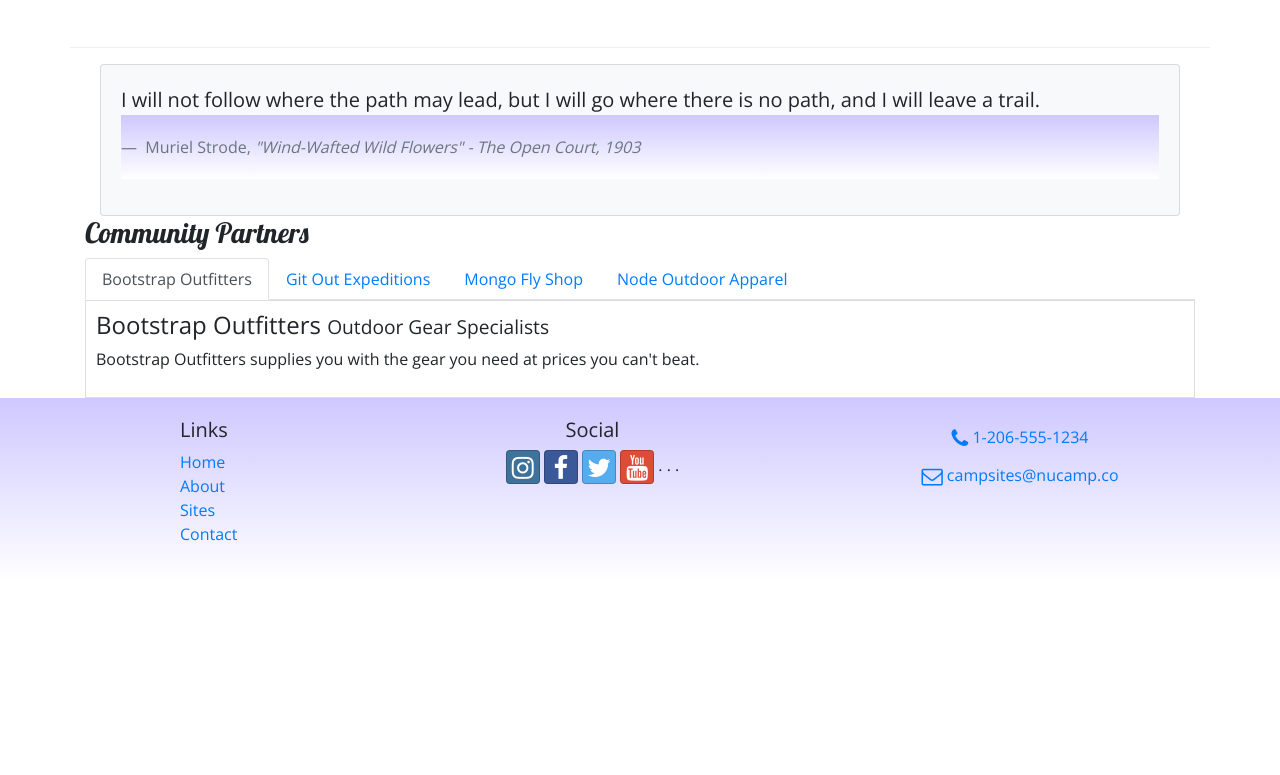
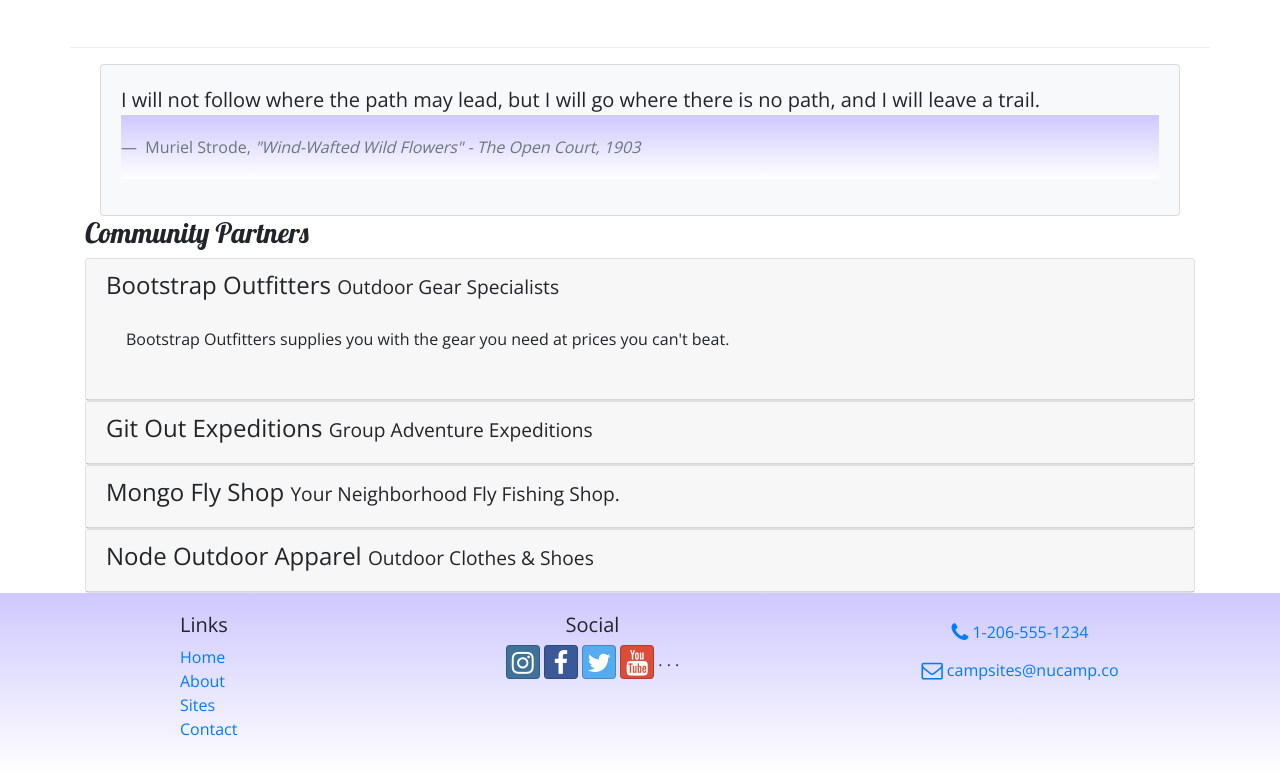
Before and after one commit to laylar/nucamp-bootstrap, a website: page aboutus.html in a window 1280 px wide. Shown: the part 653-1428 px from the top of the page. Before the commit the page ends 1235 px from the top, so only its background shows below. Drawn offline with nearby package versions, Linux system fonts and the light colour scheme.

Commit message:
issue #3 added accordian to About page

```diff
--- a/aboutus.html
+++ b/aboutus.html
@@ -105,30 +105,63 @@
         <div class="row">
             <div class="col">
                 <h3>Community Partners</h3>
-                <ul class="nav nav-tabs">
-                    <li class="nav-item"><a class="nav-link active" href="#bootstrap" role="tab" data-toggle="tab"> Bootstrap Outfitters </a></li>
-                    <li class="nav-item"><a class="nav-link" href="#git" role="tab" data-toggle="tab"> Git Out Expeditions </a></li>
-                    <li class="nav-item"><a class="nav-link" href="#mongo" role="tab" data-toggle="tab"> Mongo Fly Shop </a></li>
-                    <li class="nav-item"><a class="nav-link" href="#node" role="tab" data-toggle="tab"> Node Outdoor Apparel </a></li>
-                </ul>
 
-
-                <div class="tab-content">
-                    <div role="tabpanel" class="tab-pane fade show active" id="bootstrap">
-                        <h4>Bootstrap Outfitters <small>Outdoor Gear Specialists</small></h4>
-                        <p class="d-none d-sm-block">Bootstrap Outfitters supplies you with the gear you need at prices you can't beat.</p>
+                <div id="accordian">
+                    <div class="card">
+                        <div role="tab" class="card-header">
+                            <h4>
+                                <a data-toggle="collapse" data-target="#bootstrap">
+                                    Bootstrap Outfitters <small>Outdoor Gear Specialists</small>
+                                </a>
+                            </h4>
+                            <div class="collapse show" id="bootstrap" data-parent="#accordian">
+                                <div class="card-body">
+                                    <p class="d-none d-sm-block">Bootstrap Outfitters supplies you with the gear you need at prices you can't beat.</p>
+                                </div>
+                            </div>
+                        </div>
                     </div>
-                    <div role="tabpanel" class="tab-pane fade" id="git">
-                        <h4>Git Out Expeditions <small>Group Adventure Expeditions</small></h4>
-                        <p class="d-none d-sm-block">Join Git Out Expeditions to explore new horizons with a group of other adventurers!</p>
+                    <div class="card">
+                        <div role="tab" class="card-header">
+                            <h4>
+                                <a class="collapsed" data-toggle="collapse" data-target="#git">
+                                    Git Out Expeditions <small>Group Adventure Expeditions</small>
+                                </a>
+                            </h4>
+                            <div class="collapse" id="git" data-parent="#accordian">
+                                <div class="card-body">
+                                    <p class="d-none d-sm-block">Join Git Out Expeditions to explore new horizons with a group of other adventurers!</p>
+                                </div>
+                            </div>
+                        </div>
                     </div>
-                    <div role="tabpanel" class="tab-pane fade" id="mongo">
-                        <h4>Mongo Fly Shop <small>Your Neighborhood Fly Fishing Shop.</small></h4>
-                        <p class="d-none d-sm-block">Need a new fishing pole, a tacklebox, or flies of all kinds? Stop by Mongo Fly Shop.</p>
+                    <div class="card">
+                        <div role="tab" class="card-header">
+                            <h4>
+                                <a class="collapsed" data-toggle="collapse" data-target="#mongo">
+                                    Mongo Fly Shop <small>Your Neighborhood Fly Fishing Shop.</small>
+                                </a>
+                            </h4>
+                            <div class="collapse" id="mongo" data-parent="#accordian">
+                                <div class="card-body">
+                                    <p class="d-none d-sm-block">Need a new fishing pole, a tacklebox, or flies of all kinds? Stop by Mongo Fly Shop.</p>
+                                </div>
+                            </div>
+                        </div>
                     </div>
-                    <div role="tabpanel" class="tab-pane fade" id="node">
-                        <h4>Node Outdoor Apparel <small>Outdoor Clothes & Shoes</small></h4>
-                        <p class="d-none d-sm-block">From polar fleeces to swimsuits, hiking boots to waders, a visit to Node will be sure to get you covered.</p>
+                    <div class="card">
+                        <div role="tab" class="card-header">
+                            <h4>
+                                <a class="collapsed" data-toggle="collapse" data-target="#node">
+                                    Node Outdoor Apparel <small>Outdoor Clothes & Shoes</small>
+                                </a>
+                            </h4>
+                            <div class="collapse" id="node" data-parent="#accordian">
+                                <div class="card-body">
+                                    <p class="d-none d-sm-block">From polar fleeces to swimsuits, hiking boots to waders, a visit to Node will be sure to get you covered.</p>
+                                </div>
+                            </div>
+                        </div>
                     </div>
                 </div>
             </div>
--- a/css/styles.css
+++ b/css/styles.css
@@ -35,9 +35,3 @@
 .navbar {
     background-color: #901CAD;
 }
-
-.tab-content {
-    border: 1px solid #DDD;
-    border-top: non;
-    padding: 10px;
-}
```
